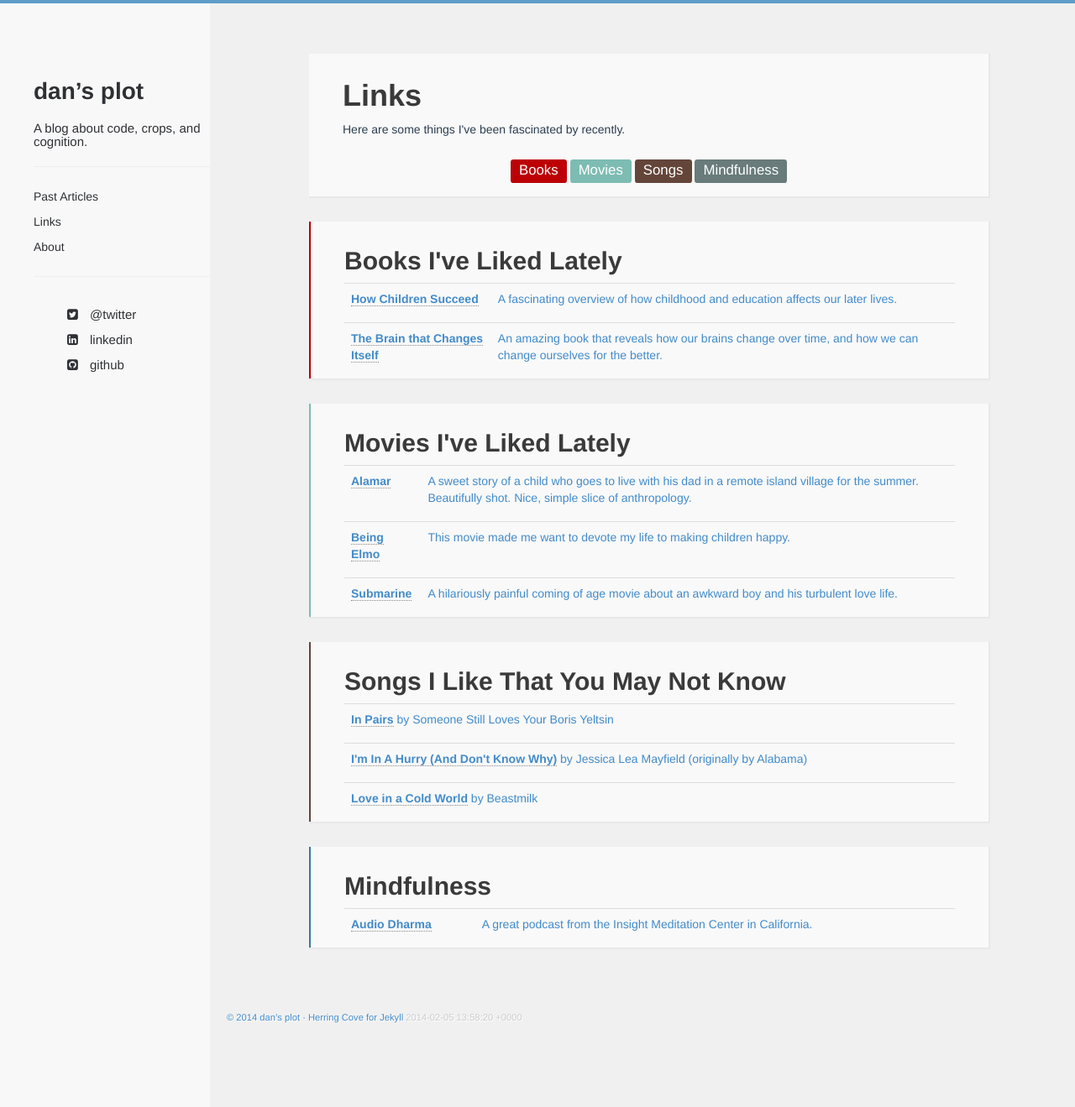
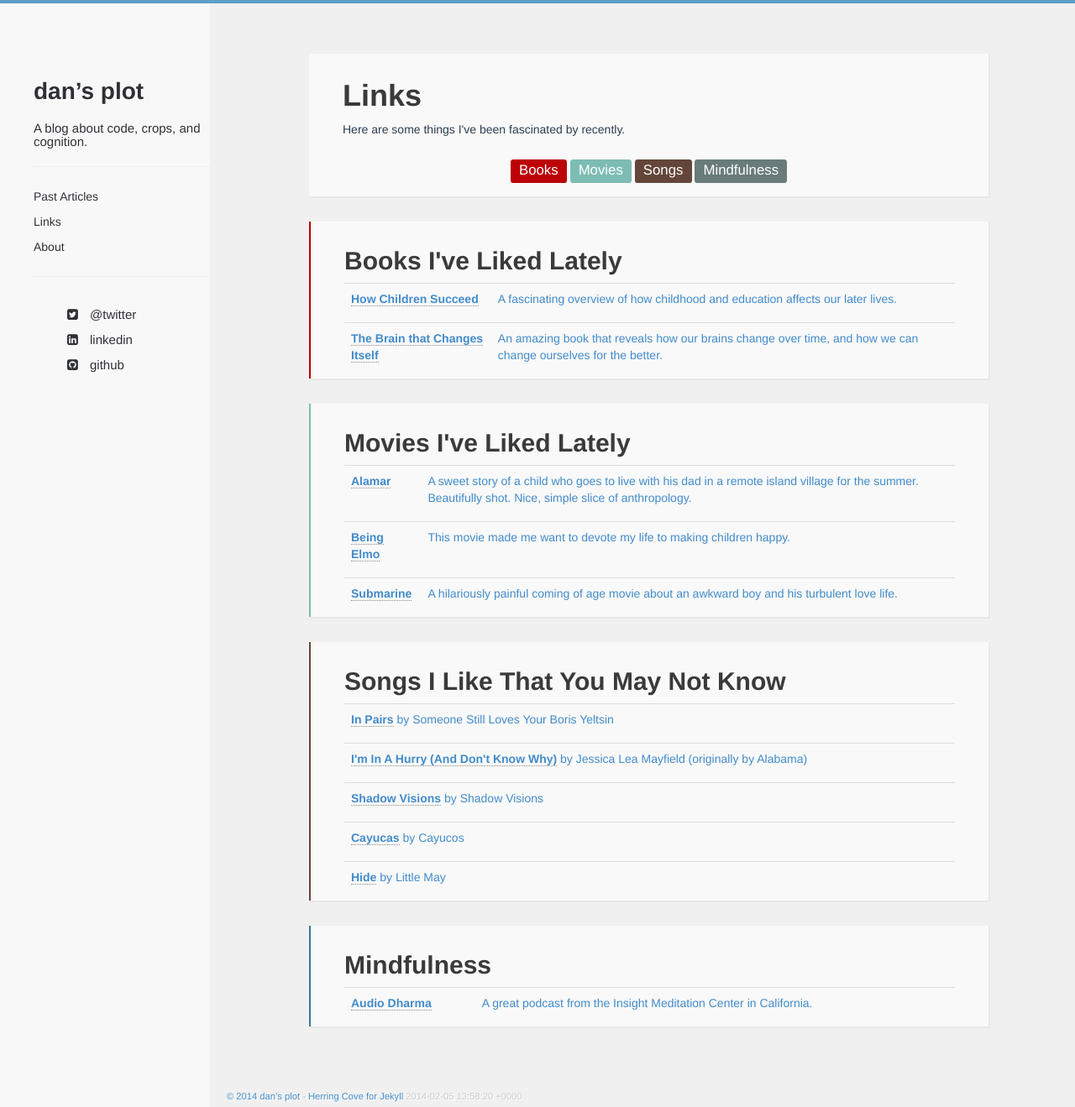
Before and after one commit to danmcc/danmcc.github.io, a Jekyll site: the page built from links.html, in a window 1280 px wide and 1319 px high. Shown: the whole window at 84% size. Built offline with Jekyll 4.4.1, drawn with Linux system fonts in a browser that asks for light colours; nearby versions of some CDN libraries; some web fonts are replaced; Markdown is read by kramdown in place of the engine named in the settings.

Commit message:
add .gitignore, update songs

```diff
--- a/links.html
+++ b/links.html
@@ -85,17 +85,27 @@ title: Links
 		  <tbody>
     <tr>
       <td valign="top" class="td1" colspan=2>
-        <p class="p2"><span class="s1"><a href="http://www.youtube.com/watch?v=we9iu3DrGFI"><b>In Pairs</b></a> by Someone Still Loves Your Boris Yeltsin</span></p>
+        <p class="p2"><span class="s1"><a href="http://open.spotify.com/track/2S8tNI8JL1LtSCQn8wdS4l"><b>In Pairs</b></a> by Someone Still Loves Your Boris Yeltsin</span></p>
       </td>
     </tr>
     <tr>
       <td valign="top" class="td3" colspan=2>
-		  <p class="p2"><span class="s1"><a href="http://www.youtube.com/watch?v=RFJedHZiVwY"><b>I'm In A Hurry (And Don't Know Why)</b></a> by Jessica Lea Mayfield (originally by Alabama)</span></p>
+		  <p class="p2"><span class="s1"><a href="http://open.spotify.com/track/33DeDMdsypvV22PtGJRccf"><b>I'm In A Hurry (And Don't Know Why)</b></a> by Jessica Lea Mayfield (originally by Alabama)</span></p>
       </td>
     </tr>
     <tr>
       <td valign="top" class="td5" colspan=2>
-        <p class="p2"><span class="s1"><a href="http://www.youtube.com/watch?v=PwQIlW14aRc&feature=kp"><b>Love in a Cold World</b></a> by Beastmilk</span></p>
+        <p class="p2"><span class="s1"><a href="http://www.youtube.com/watch?v=kggPpvPzhVk"><b>Shadow Visions</b></a> by Shadow Visions</span></p>
+      </td>
+    </tr>
+    <tr>
+      <td valign="top" class="td5" colspan=2>
+        <p class="p2"><span class="s1"><a href="http://open.spotify.com/track/693vGDlgPl0dqxRxeZZPKg"><b>Cayucas</b></a> by Cayucos</span></p>
+      </td>
+    </tr>
+    <tr>
+      <td valign="top" class="td5" colspan=2>
+        <p class="p2"><span class="s1"><a href="http://open.spotify.com/track/3gwZn4upefqB6hyM2aTvnA"><b>Hide</b></a> by Little May</span></p>
       </td>
     </tr>
   </tbody>
```
Also changed, not shown: 1 other file.
